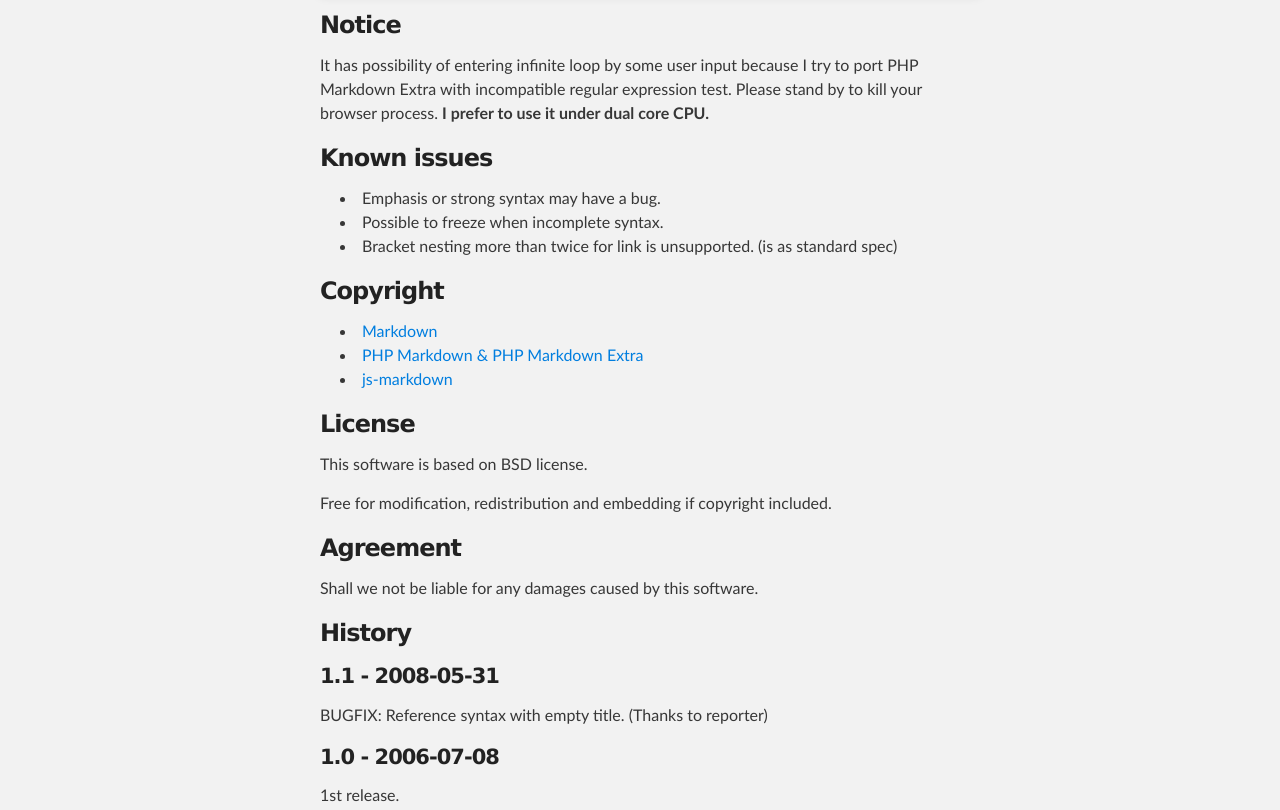
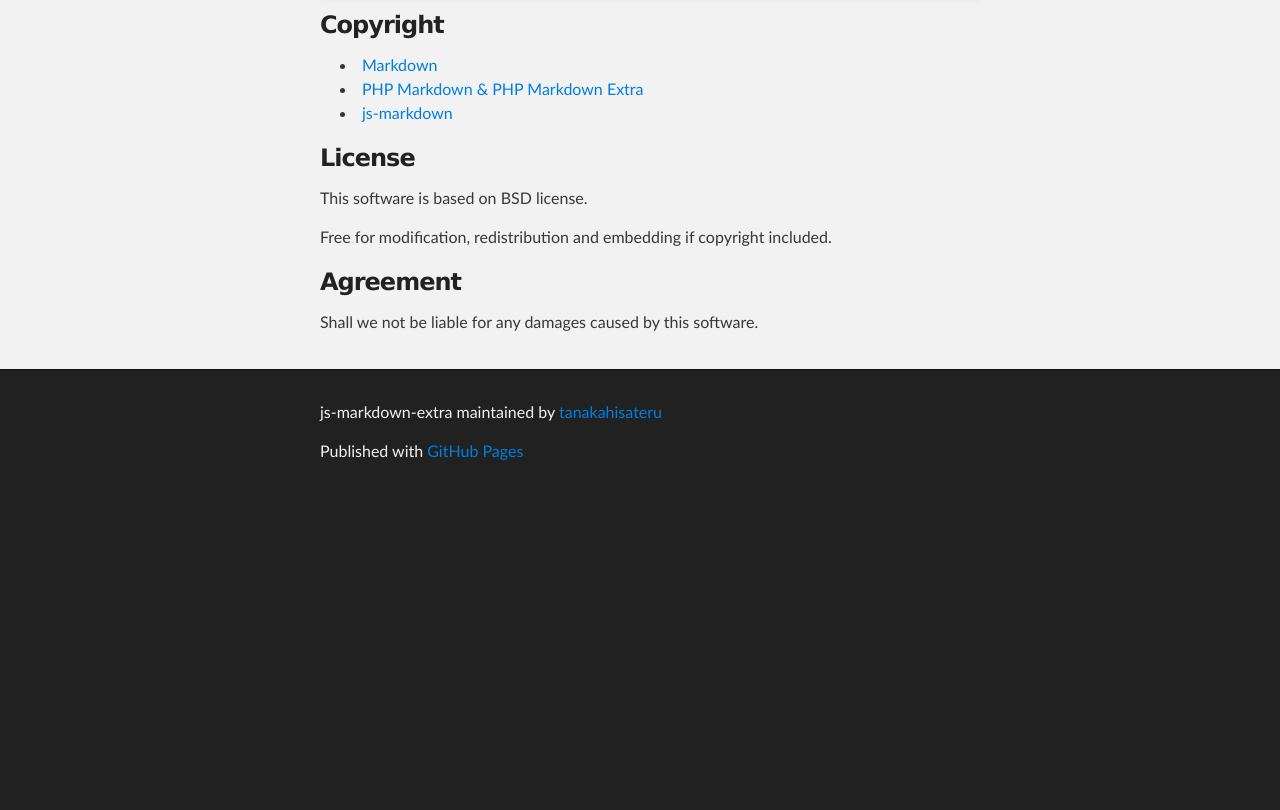
Before and after one commit to tanakahisateru/js-markdown-extra, a plain HTML site: page index.html in a window 1280 px wide. Shown: the part 844-1654 px from the top of the page. After the commit the page ends 1342 px from the top, so only its background shows below. Drawn offline with Linux system fonts and the light colour scheme.

Commit message:
Shorter page

```diff
--- a/index.html
+++ b/index.html
@@ -63,26 +63,14 @@
 </div>
 
 
-<h3>Notice</h3>
-
-<p>It has possibility of entering infinite loop by some user input because
-I try to port PHP Markdown Extra with incompatible regular expression test.
-Please stand by to kill your browser process. <strong>I prefer to use it
-under dual core CPU.</strong></p>
-
-<h3>Known issues</h3>
-
-<ul>
-<li>Emphasis or strong syntax may have a bug.</li>
-<li>Possible to freeze when incomplete syntax.</li>
-<li>Bracket nesting more than twice for link is unsupported. (is as standard spec)</li>
-</ul><h3>Copyright</h3>
-
+<h3>Copyright</h3>
 <ul>
 <li><a href="http://daringfireball.net/projects/markdown/">Markdown</a></li>
 <li><a href="http://www.michelf.com/projects/php-markdown/">PHP Markdown &amp; PHP Markdown Extra</a></li>
 <li><a href="http://rephrase.net/box/js-markdown/">js-markdown</a></li>
-</ul><h3>License</h3>
+</ul>
+
+<h3>License</h3>
 
 <p>This software is based on BSD license.</p>
 
@@ -92,15 +80,6 @@
 
 <p>Shall we not be liable for any damages caused by this software.</p>
 
-<h3>History</h3>
-
-<h4>1.1 - 2008-05-31</h4>
-
-<p>BUGFIX: Reference syntax with empty title. (Thanks to reporter)</p>
-
-<h4>1.0 - 2006-07-08</h4>
-
-<p>1st release.</p>
       </section>
     </div>
 
```
